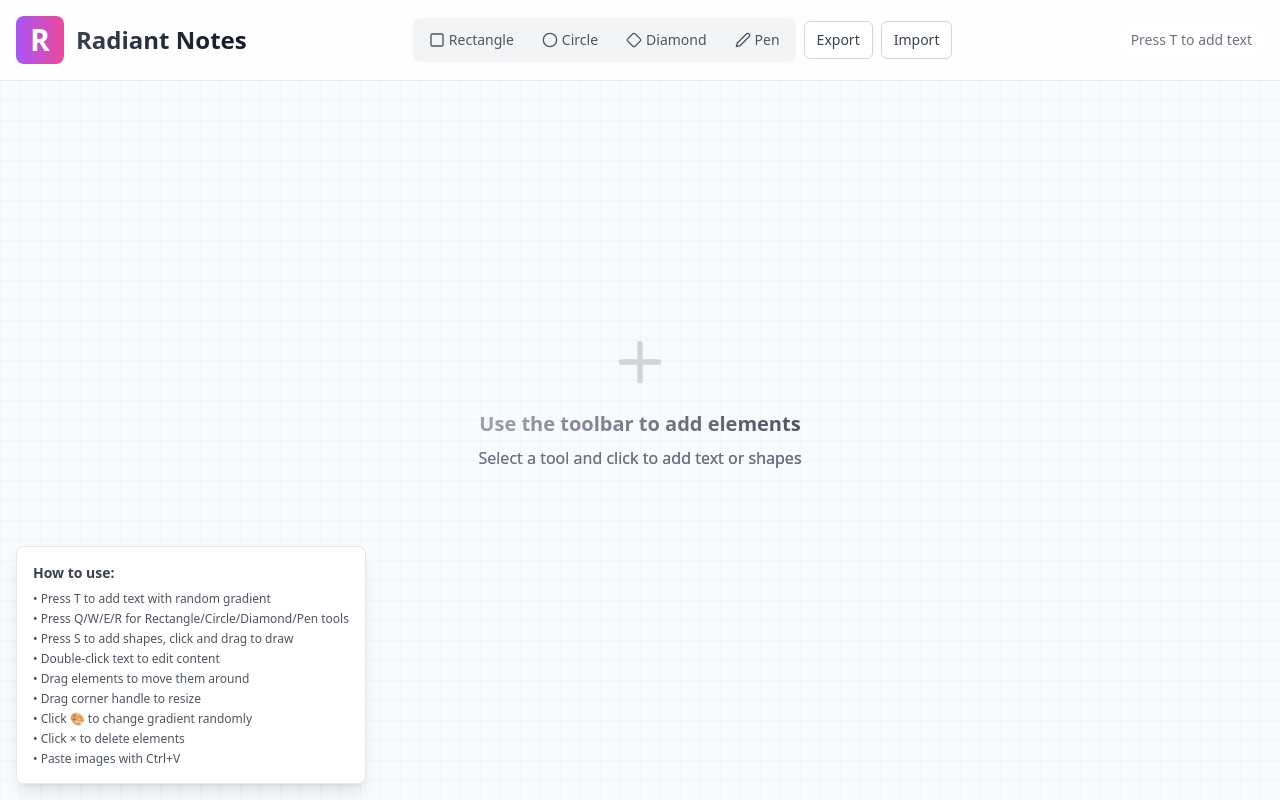
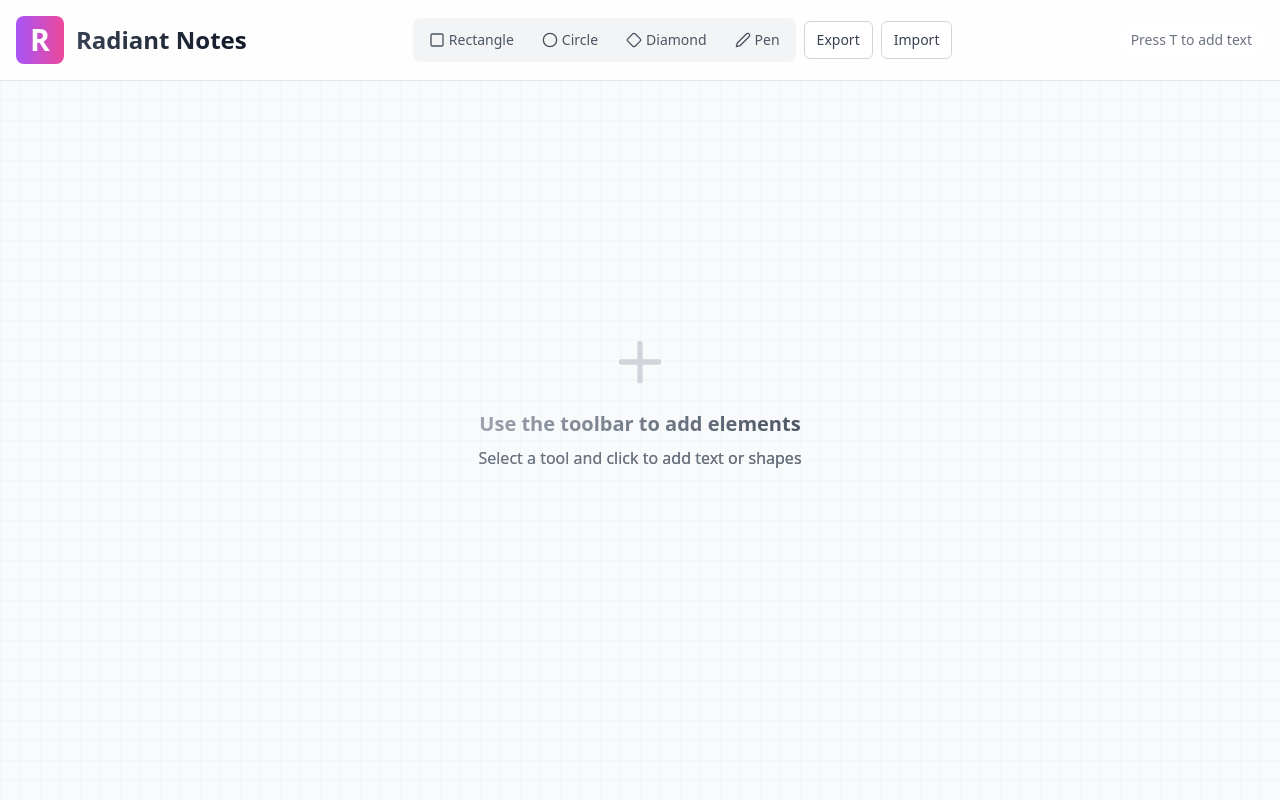
Before and after one commit to rdalida/radiant-whiteboard, a React (Vite) app: page / in a window 1280 px wide. Built offline with nearby package versions, Linux system fonts and the light colour scheme.

Commit message:
Remove fixed instructions section from App component

```diff
--- a/src/App.tsx
+++ b/src/App.tsx
@@ -936,21 +936,7 @@ const [dragBoxStart, setDragBoxStart] = useState<{ x: number, y: number, offsetX
         </div>
       </div>
 
-      {/* Instructions (fixed, always visible) */}
-      <div className="fixed bottom-4 left-4 z-30 bg-white/90 backdrop-blur-sm rounded-lg p-4 shadow-lg border border-gray-200">
-        <h3 className="text-sm font-semibold text-gray-700 mb-2">How to use:</h3>
-        <ul className="text-xs text-gray-600 space-y-1">
-          <li>• Press T to add text with random gradient</li>
-          <li>• Press Q/W/E/R for Rectangle/Circle/Diamond/Pen tools</li>
-          <li>• Press S to add shapes, click and drag to draw</li>
-          <li>• Double-click text to edit content</li>
-          <li>• Drag elements to move them around</li>
-          <li>• Drag corner handle to resize</li>
-          <li>• Click 🎨 to change gradient randomly</li>
-          <li>• Click × to delete elements</li>
-          <li>• Paste images with Ctrl+V</li>
-        </ul>
-      </div>
+
     </div>
   );
 }
```
